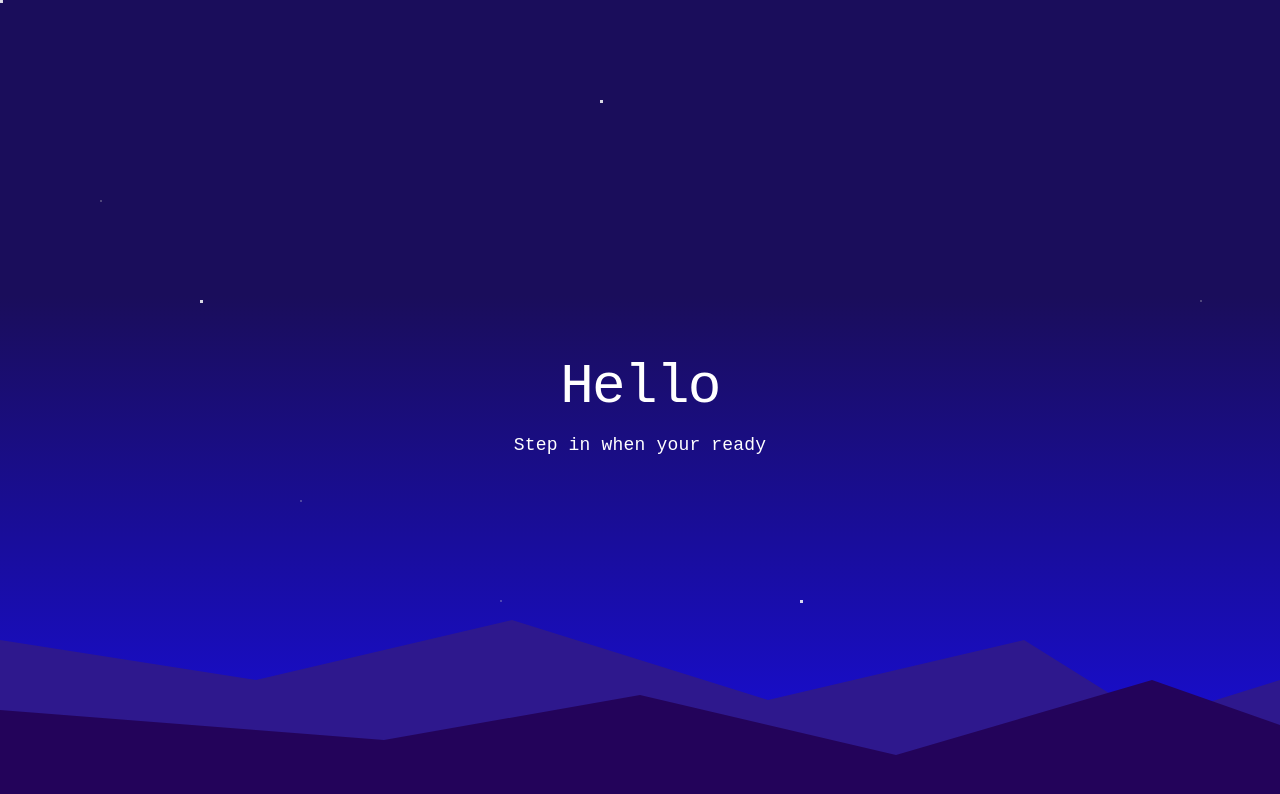
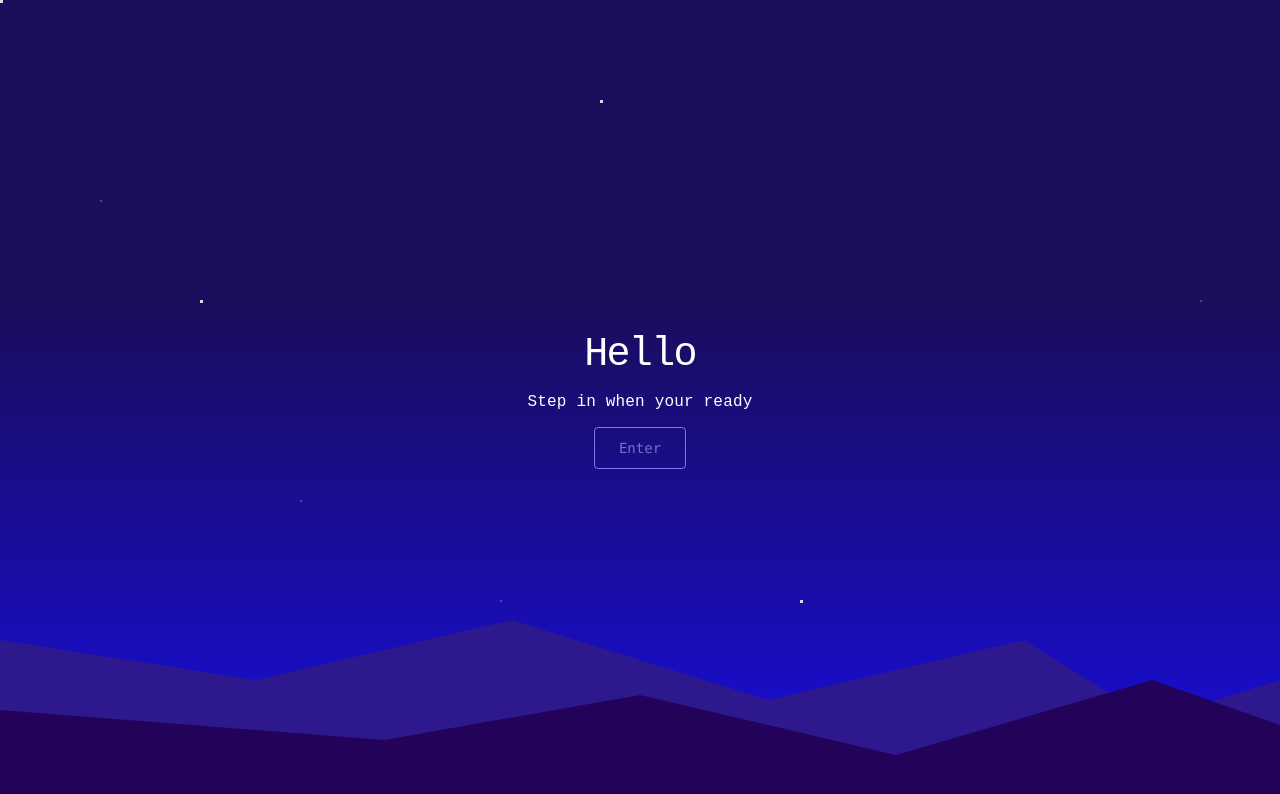
Before and after one commit to ngeliecode/my-mini-project, a website built with Vite: page index.html in a window 1280 px wide. Built offline with nearby package versions, Linux system fonts and the light colour scheme.

Commit message:
🎨 style: add enter button

```diff
--- a/index.html
+++ b/index.html
@@ -11,10 +11,13 @@
       <div class="stars"></div>
       <div class="mountains"></div>
     </div>
+
     <div id="app">
       <h1>Hello</h1>
       <p>Step in when your ready</p>
+      <button>Enter</button>
     </div>
+
     <script type="module" src="/src/main.ts"></script>
   </body>
 </html>
--- a/src/styles/main.scss
+++ b/src/styles/main.scss
@@ -16,15 +16,14 @@
   --heading: system-ui, "Segoe UI", Roboto, sans-serif;
   --mono: ui-monospace, Consolas, monospace;
 
-  font: 18px/145% var(--sans);
+  //font: 18px/145% var(--sans);
   letter-spacing: 0.18px;
-  //color-scheme: light dark;
   color: var(--text);
   background: var(--bg);
   font-synthesis: none;
-  text-rendering: optimizeLegibility;
-  -webkit-font-smoothing: antialiased;
-  -moz-osx-font-smoothing: grayscale;
+  //text-rendering: optimizeLegibility;
+  //-webkit-font-smoothing: antialiased;
+  //-moz-osx-font-smoothing: grayscale;
 
   @media (max-width: 1024px) {
     font-size: 16px;
@@ -35,34 +34,21 @@ body {
   margin: 0;
 }
 
-h1,
-h2 {
+h1 {
   font-family: "Courier New", Courier, monospace;
   font-weight: 500;
   color: var(--text);
 }
 
 h1 {
-  font-size: 56px;
+  font-size: 40px;
   letter-spacing: -1.68px;
-  margin: 32px 0;
-  @media (max-width: 1024px) {
-    font-size: 36px;
-    margin: 20px 0;
-  }
+  margin: 0;
 }
-h2 {
-  font-size: 24px;
-  line-height: 118%;
-  letter-spacing: -0.24px;
-  margin: 0 0 8px;
-  @media (max-width: 1024px) {
-    font-size: 20px;
-  }
-}
+
 p {
+  font-family: "Courier New", Courier, monospace;
   margin: 0;
-  font-family: "Courier New", Courier, monospace;
 }
 
 #app {
@@ -72,8 +58,21 @@ p {
   text-align: center;
   min-height: 100svh;
   display: flex;
+  gap: 1rem;
   flex-direction: column;
   justify-content: center;
   align-items: center;
   box-sizing: border-box;
 }
+
+button {
+  font-family: var(--mono);
+  font-size: 14px;
+  padding: 12px 24px;
+  border: 1px solid #7a76ee;
+  background: none;
+  color: #7872c3;
+  border-radius: 4px;
+  cursor: pointer;
+  transition: all 0.3s ease;
+}
```
